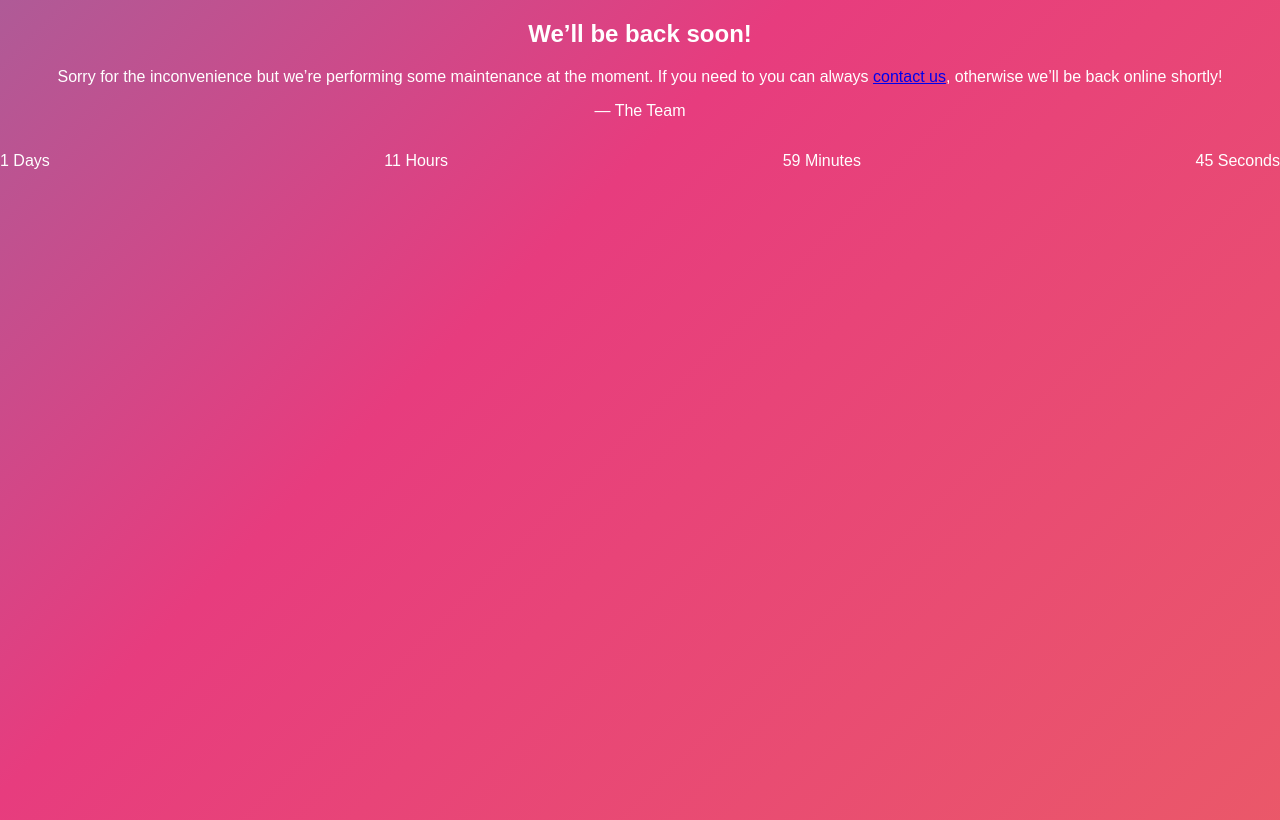
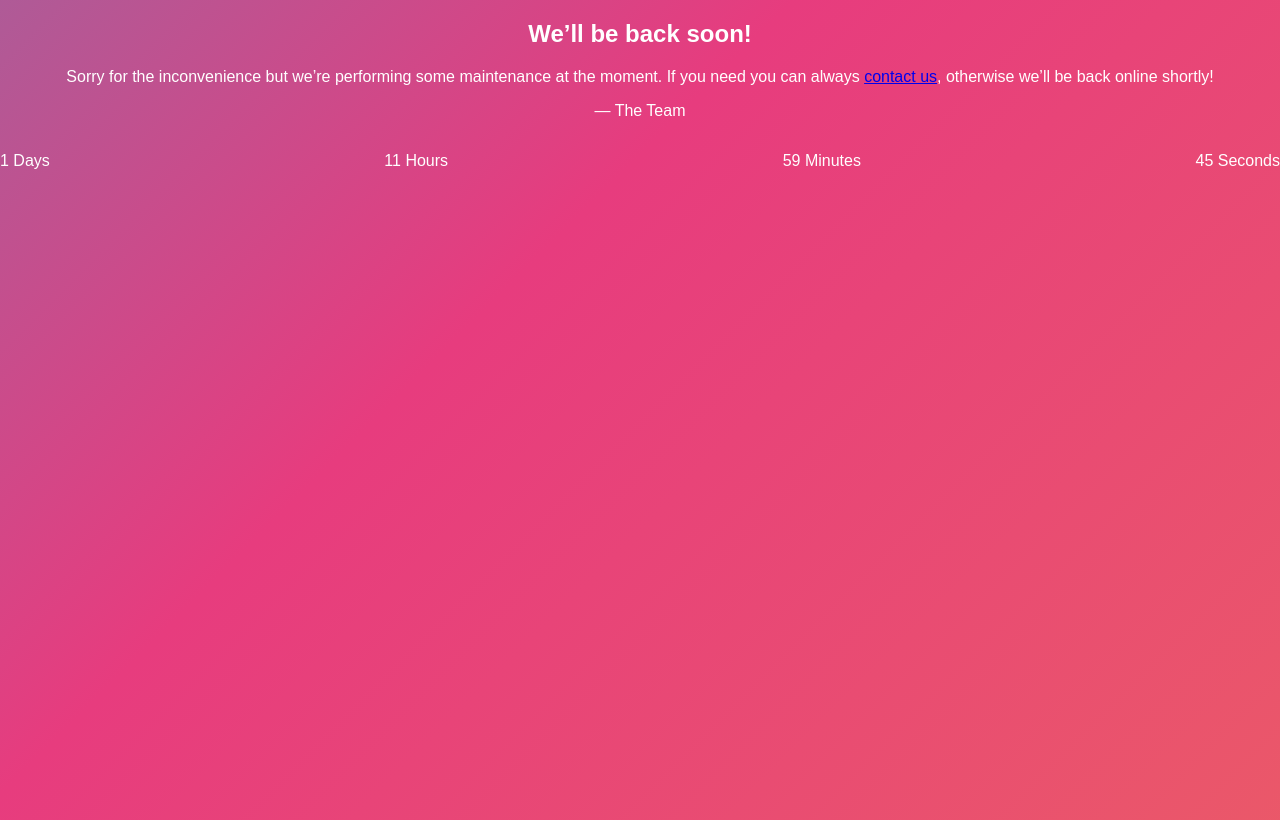
Before and after one commit to younus1244/Pem, a plain HTML site: page index.html in a window 1280 px wide. Drawn offline with Linux system fonts and the light colour scheme.

Commit message:
Update index.html

```diff
--- a/index.html
+++ b/index.html
@@ -43,7 +43,7 @@ img { max-width: 100%; }
     <article>
         <h1>We&rsquo;ll be back soon!</h1>
         <div>
-            <p>Sorry for the inconvenience but we&rsquo;re performing some maintenance at the moment. If you need to you can always <a href="mailto:mallikasmega@gmail.com">contact us</a>, otherwise we&rsquo;ll be back online shortly!</p>
+            <p>Sorry for the inconvenience but we&rsquo;re performing some maintenance at the moment. If you need you can always <a href="mailto:mallikasmega@gmail.com">contact us</a>, otherwise we&rsquo;ll be back online shortly!</p>
             <p>&mdash; The Team</p>
 
         </div>
```
